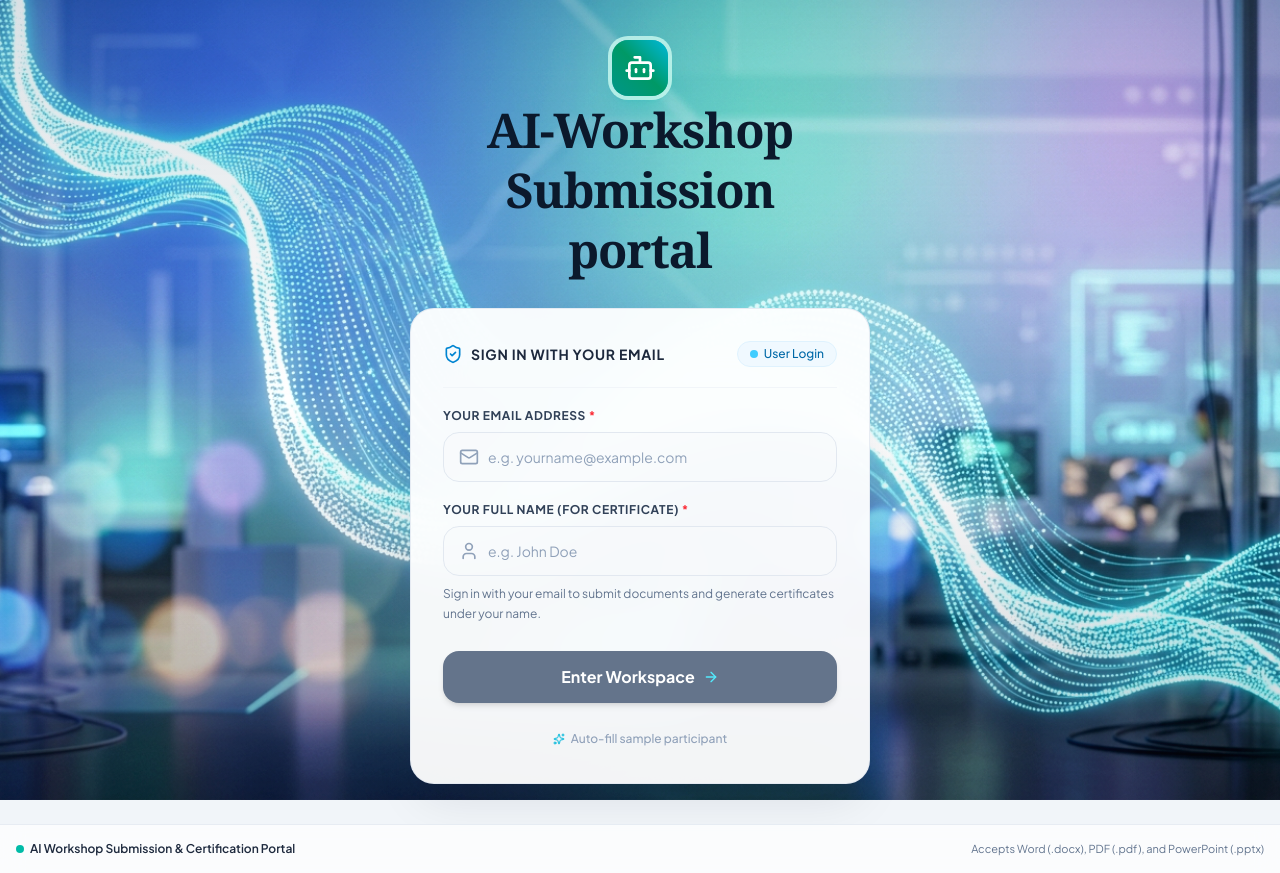
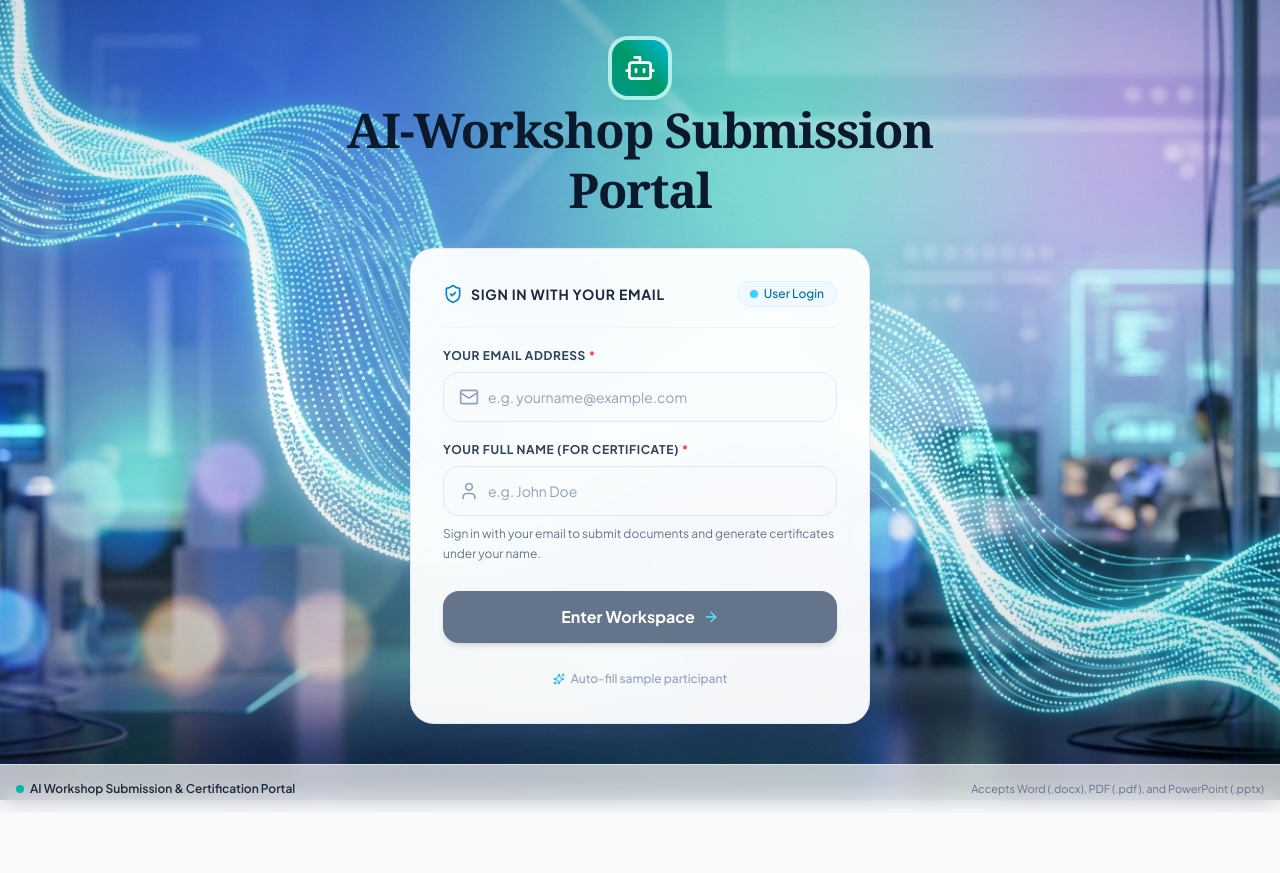
Before and after one commit to sanjaiworksai/Rural-Development-document-submission, a React (Vite) app: page / in a window 1280 px wide. After the commit the page ends 813 px from the top, so only its background shows below. Built offline with nearby package versions, Linux system fonts and the light colour scheme; a web font is replaced by a local one.

Commit message:
style: adjust login page title typography
Reduce font size and prevent wrapping for the "AI-Workshop Submission" text to improve layout consistency on smaller screens.

```diff
--- a/src/components/LoginPage.tsx
+++ b/src/components/LoginPage.tsx
@@ -51,8 +51,8 @@ export const LoginPage: React.FC<LoginPageProps> = ({ onLogin }) => {
           <Bot className="w-8 h-8" />
         </div>
 
-        <h1 className="text-3xl sm:text-4xl md:text-5xl font-serif font-black text-[#0B192C] tracking-tight leading-tight">
-          AI-Workshop Submission<br className="hidden sm:inline" /> portal
+        <h1 className="text-2xl sm:text-4xl md:text-5xl font-serif font-black text-[#0B192C] tracking-tight leading-tight">
+          <span className="whitespace-nowrap">AI-Workshop Submission</span> Portal
         </h1>
       </div>
 
```
